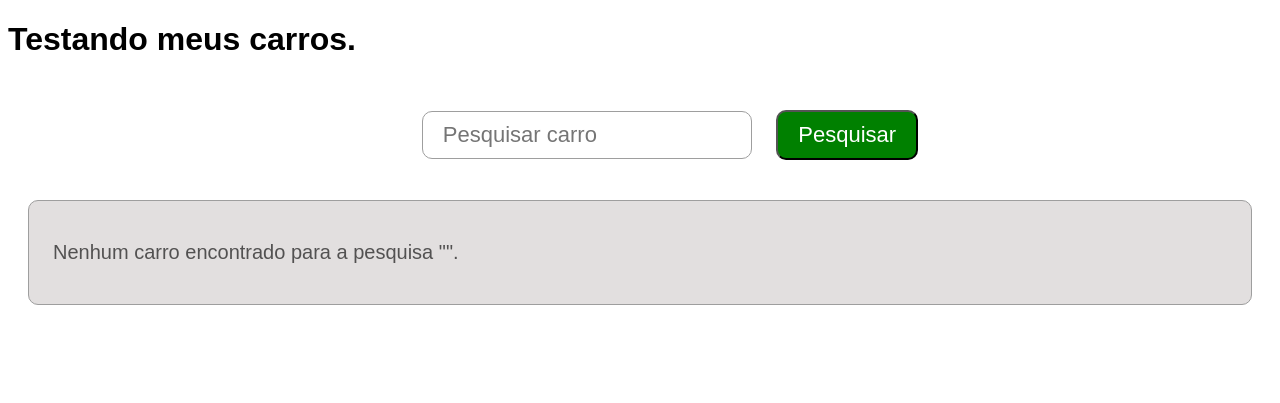
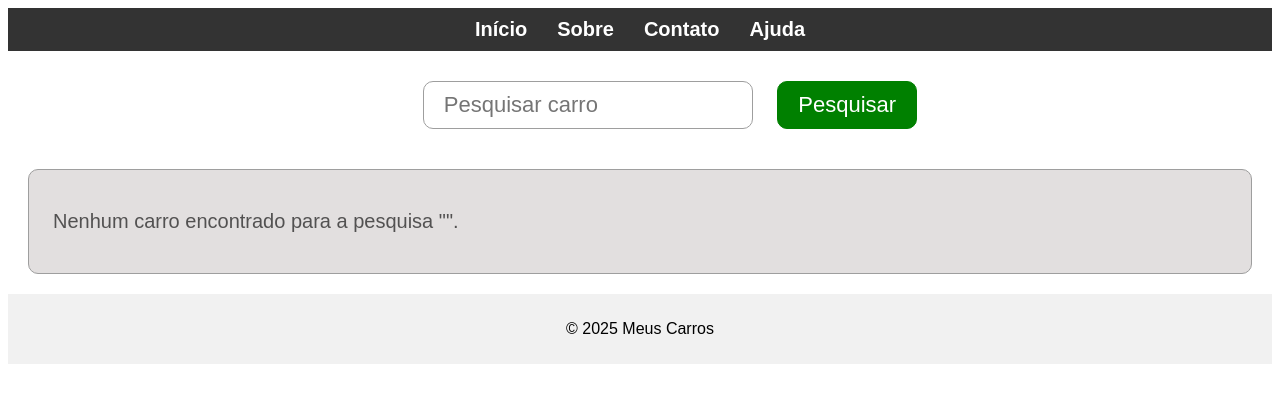
Before and after one commit to Jefferson170713/Django_Carros, a Django app: page / in a window 1280 px wide. Shown: the top 403 px of the page. Run offline with Django 5.2, Linux system fonts and the light colour scheme; data that the repository does not hold is empty; parts of the project's set-up code (start-up, migrations or seed data) failed here and were passed over.

Commit message:
053 - Configurando o base template
Configurando a minha estylização padrão para o site

```diff
--- a/app/settings.py
+++ b/app/settings.py
@@ -43,7 +43,9 @@ ROOT_URLCONF = 'app.urls'
 TEMPLATES = [
     {
         'BACKEND': 'django.template.backends.django.DjangoTemplates',
-        'DIRS': [],
+        'DIRS': [
+            BASE_DIR / 'app/templates',
+        ],
         'APP_DIRS': True,
         'OPTIONS': {
             'context_processors': [
--- a/cars/static/cars/css/css.css
+++ b/cars/static/cars/css/css.css
@@ -68,6 +68,7 @@ body {
     color: white;
     background-color: green;
     border-radius: 10px;
+    border: 1px solid green;
 }
 
 .botao_pesquisar:hover {
@@ -91,3 +92,41 @@ body {
     border-radius: 10px;
     margin: 10px;
 }
+.footer {
+    margin-top: 20px;
+    padding: 10px;
+    text-align: center;
+    background-color: #f1f1f1;
+    /* border-top: 1px solid #9e9e9e;
+    border-radius: 10px; */
+}
+/* ---------------------------------------------- */
+.menu {
+    background-color: #333; /* Cor de fundo do menu */
+    padding: 10px 0;
+    margin: 0px;
+}
+
+.menu-list {
+    list-style: none; /* Remove os marcadores da lista */
+    margin: 0;
+    padding: 0;
+    display: flex; /* Exibe os itens do menu em linha */
+    justify-content: center; /* Centraliza os itens */
+}
+
+.menu-list li {
+    margin: 0 15px; /* Espaçamento entre os itens */
+}
+
+.menu-list a {
+    text-decoration: none; /* Remove o sublinhado dos links */
+    color: white; /* Cor do texto */
+    font-size: 20px;
+    font-weight: bold;
+    transition: color 0.3s; /* Animação ao passar o mouse */
+}
+
+.menu-list a:hover {
+    color: #ffcc00; /* Cor ao passar o mouse */
+}
--- /dev/null
+++ b/cars/templates/cars/base_template.html
@@ -0,0 +1,14 @@
+{% load static %}
+<!DOCTYPE html>
+<html lang="pt-br">
+<head>
+    <meta charset="UTF-8">
+    <meta name="viewport" content="width=device-width, initial-scale=1.0">
+    <link rel="stylesheet" href="{% static 'cars/css/css.css' %}?v=1.0">
+    <title>{% block title %}My Cars{% endblock %}</title>
+</head>
+<body>
+    {% block content %}
+    {% endblock %}
+</body>
+</html>
--- a/cars/templates/cars/cars_index.html
+++ b/cars/templates/cars/cars_index.html
@@ -1,20 +1,10 @@
-{% load static %}
-<!DOCTYPE html>
-<html lang="pt-br">
-<head>
-    <meta charset="UTF-8">
-    <meta name="viewport" content="width=device-width, initial-scale=1.0">
-    <link rel="stylesheet" href="{% static 'cars/css/css.css' %}?v=1.0">
-    <title>My Cars</title>
-</head>
-<body>
-    <h1>Testando meus carros.</h1>
-    <div class="search_campo">
-        <form action="{% url 'cars:cars_views' %}" method="GET">
-            <input type="search" name="search" class="search_input" placeholder="Pesquisar carro" value="{{ search }}">
-            <button type="submit" class="botao_pesquisar">Pesquisar</button>
-        </form>
-    </div>
+{% extends 'cars/base_template.html' %}
+
+{% block title %}Meus carros{% endblock %}
+
+{% block content %}
+    {% include 'cars/header_search.html' %}
+    <div>
         {% if cars %}
             {% for car in cars %}
                 <div class="item grid">
@@ -33,5 +23,6 @@
                 <p class="text">Nenhum carro encontrado para a pesquisa "<strong>{{ search }}</strong>".</p>
             </div>
         {% endif %}
-</body>
-</html>
+    </div>
+    {% include 'cars/footer_base.html' %}
+{% endblock %}
--- /dev/null
+++ b/cars/templates/cars/footer_base.html
@@ -0,0 +1,9 @@
+
+
+{% block footer %}
+
+    <footer class="footer">
+        <p>© 2025 Meus Carros</p>
+    </footer>
+
+{% endblock %}
--- /dev/null
+++ b/cars/templates/cars/header_search.html
@@ -0,0 +1,21 @@
+{% comment %} {% extends 'cars/base_template.html' %} {% endcomment %}
+
+{% block header %}
+    <div class="menu">
+        <nav>
+            <ul class="menu-list">
+                <li><a href="{% url 'cars:cars_views' %}">Início</a></li>
+                <li><a href="#">Sobre</a></li>
+                <li><a href="#">Contato</a></li>
+                <li><a href="#">Ajuda</a></li>
+            </ul>
+        </nav>
+    </div>
+
+    <div class="search_campo">
+        <form action="{% url 'cars:cars_views' %}" method="GET">
+            <input type="search" name="search" class="search_input" placeholder="Pesquisar carro" value="{{ search }}">
+            <button type="submit" class="botao_pesquisar">Pesquisar</button>
+        </form>
+    </div>
+{% endblock %}
```
Also changed, not shown: app/templates/base_template.html (added, +75 -0 lines), README.md.
